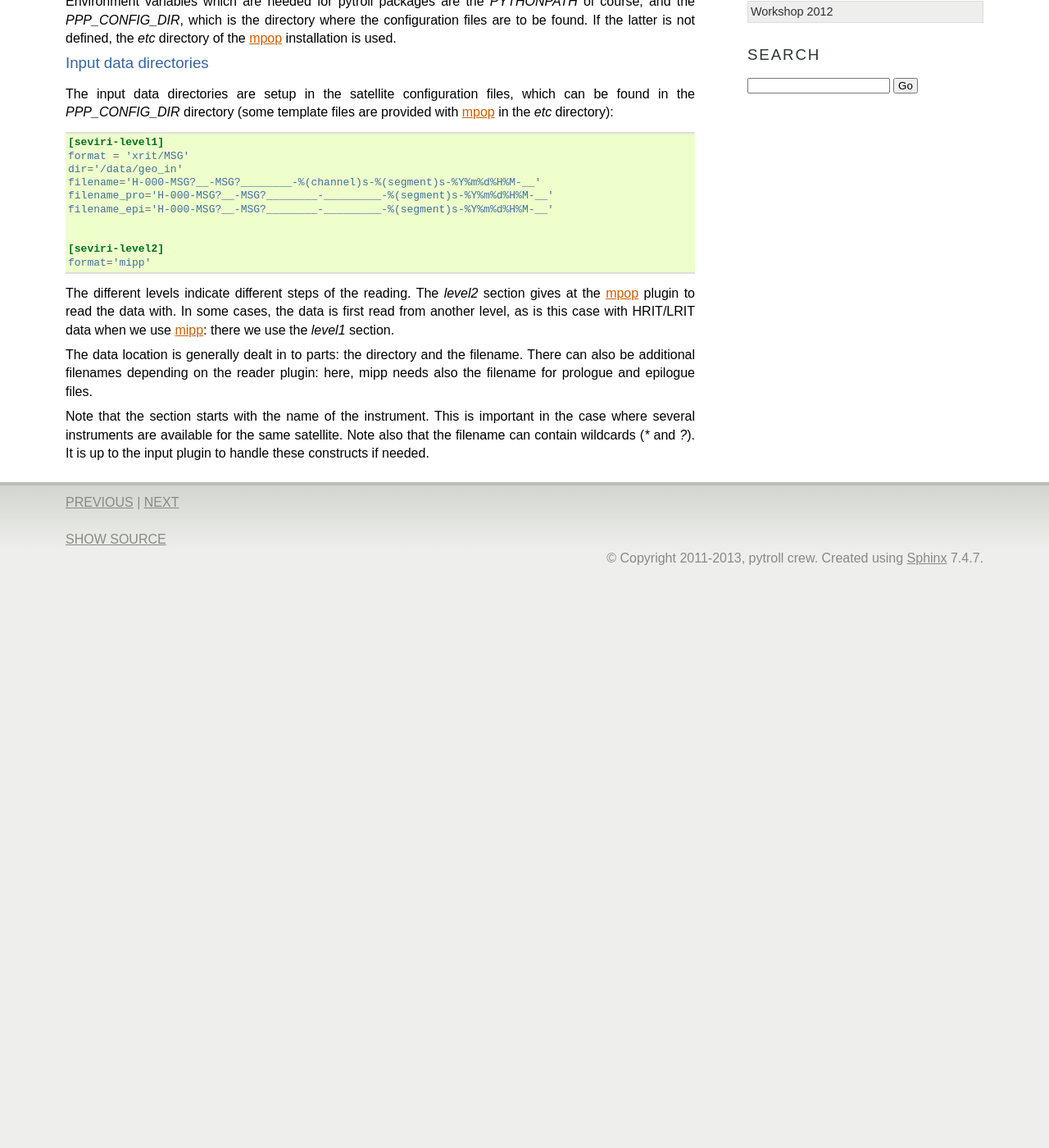
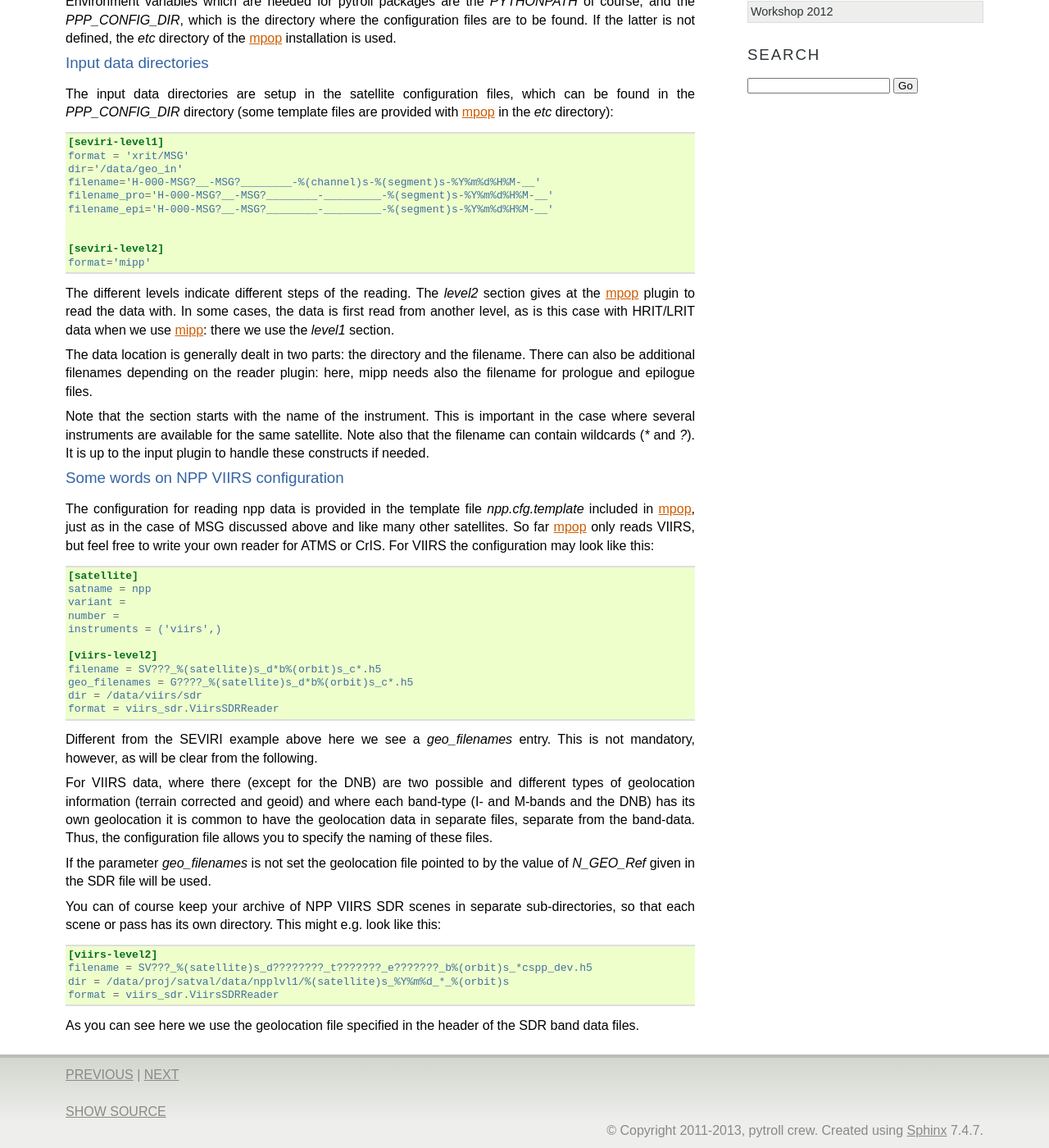
Before and after one commit to pytroll/pytroll, a Sphinx documentation site: the page built from web/source/install.rst, in a window 1280 px wide and 1400 px high, scrolled down 451 px. Shown: the whole window at 82% size. Built offline with Sphinx 7.4.7, drawn with Linux system fonts in a browser that asks for light colours; formulas are drawn with MathJax 3; before the commit the page ends 1153 px from its top, so only the background shows below that.

Commit message:
Updated VIIRS quickstart using mpop-1.x capabilities

```diff
--- a/web/source/index.rst
+++ b/web/source/index.rst
@@ -45,6 +45,8 @@ to have a look and give us a hand):
 * posttroll_ for a higher-level messaging library for pytroll
 * pykdtree_ for really fast nearest neighbour search
 * trollcast_ for realtime sharing of weather satellite data
+* pyspectral_ to read and manipulate satellite sensor spectral responses and solar irradiance spectra
+
 
 .. _DMI: http://www.dmi.dk
 .. _SMHI: http://www.smhi.se
--- a/web/source/install.rst
+++ b/web/source/install.rst
@@ -49,7 +49,7 @@ section gives at the mpop_ plugin to read the data with. In some cases,
 the data is first read from another level, as is this case with HRIT/LRIT data
 when we use mipp_: there we use the `level1` section.
 
-The data location is generally dealt in to parts: the directory and the
+The data location is generally dealt in two parts: the directory and the
 filename. There can also be additional filenames depending on the reader
 plugin: here, mipp needs also the filename for prologue and epilogue files.
 
@@ -58,6 +58,57 @@ in the case where several instruments are available for the same satellite.
 Note also that the filename can contain wildcards (`*` and `?`). It is up to the input plugin
 to handle these constructs if needed.
 
+Some words on NPP VIIRS configuration
+-------------------------------------
+
+The configuration for reading npp data is provided in the template file
+`npp.cfg.template` included in mpop_, just as in the case of MSG discussed
+above and like many other satellites. So far mpop_ only reads VIIRS, but feel
+free to write your own reader for ATMS or CrIS. For VIIRS the configuration may
+look like this:
+
+.. code-block:: ini
+
+   [satellite]
+   satname = npp
+   variant =
+   number =
+   instruments = ('viirs',)
+
+   [viirs-level2]
+   filename = SV???_%(satellite)s_d*b%(orbit)s_c*.h5
+   geo_filenames = G????_%(satellite)s_d*b%(orbit)s_c*.h5
+   dir = /data/viirs/sdr
+   format = viirs_sdr.ViirsSDRReader
+
+
+Different from the SEVIRI example above here we see a `geo_filenames`
+entry. This is not mandatory, however, as will be clear from the following.
+
+For VIIRS data, where there (except for the DNB) are two possible and different
+types of geolocation information (terrain corrected and geoid) and where each
+band-type (I- and M-bands and the DNB) has its own geolocation it is common to
+have the geolocation data in separate files, separate from the band-data. Thus,
+the configuration file allows you to specify the naming of these files.
+
+If the parameter `geo_filenames` is not set the geolocation file pointed to by the value of
+`N_GEO_Ref` given in the SDR file will be used.
+
+You can of course keep your archive of NPP VIIRS SDR scenes in separate
+sub-directories, so that each scene or pass has its own directory. This might
+e.g. look like this:
+
+.. code-block:: ini
+
+   [viirs-level2]
+   filename = SV???_%(satellite)s_d????????_t???????_e???????_b%(orbit)s_*cspp_dev.h5
+   dir = /data/proj/satval/data/npplvl1/%(satellite)s_%Y%m%d_*_%(orbit)s
+   format = viirs_sdr.ViirsSDRReader
+
+As you can see here we use the geolocation file specified in the header of the
+SDR band data files.
+
+
 
 .. _mipp: http://www.github.com/loerum/mipp
 .. _mpop: http://www.github.com/mraspaud/mpop
```
Also changed, not shown: other parts of web/source/index.rst (+2 -0 lines), web/source/quickstart_viirs.rst (+83 -106 lines), web/source/images/npp_20130625_1111_08599_scan500m_green_snow.png (added), web/source/images/npp_20131020_0126_10252_dnb_linear.png (added), web/source/images/npp_20131020_0126_10252_scan500m_dnb.png (added), web/source/images/viirs_hr_overview_proj.png, web/source/images/viirs_i03.png, web/source/images/viirs_m09.png (added), web/source/images/viirs_truecolor.png, web/source/images/viirs_truecolor_proj.png, web/source/images/viirs_truecolor_proj_with_overlay.png, 1 other file.
